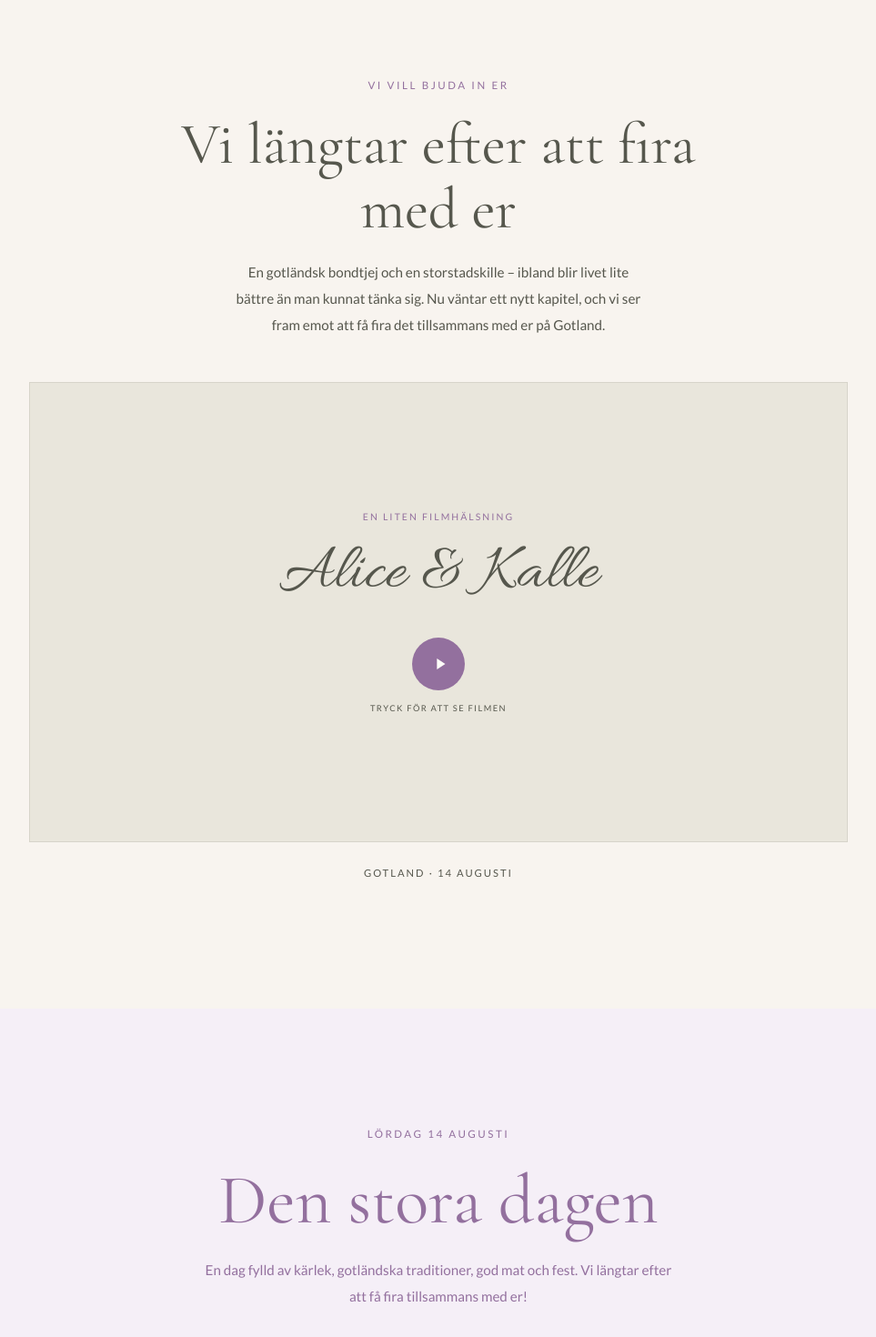
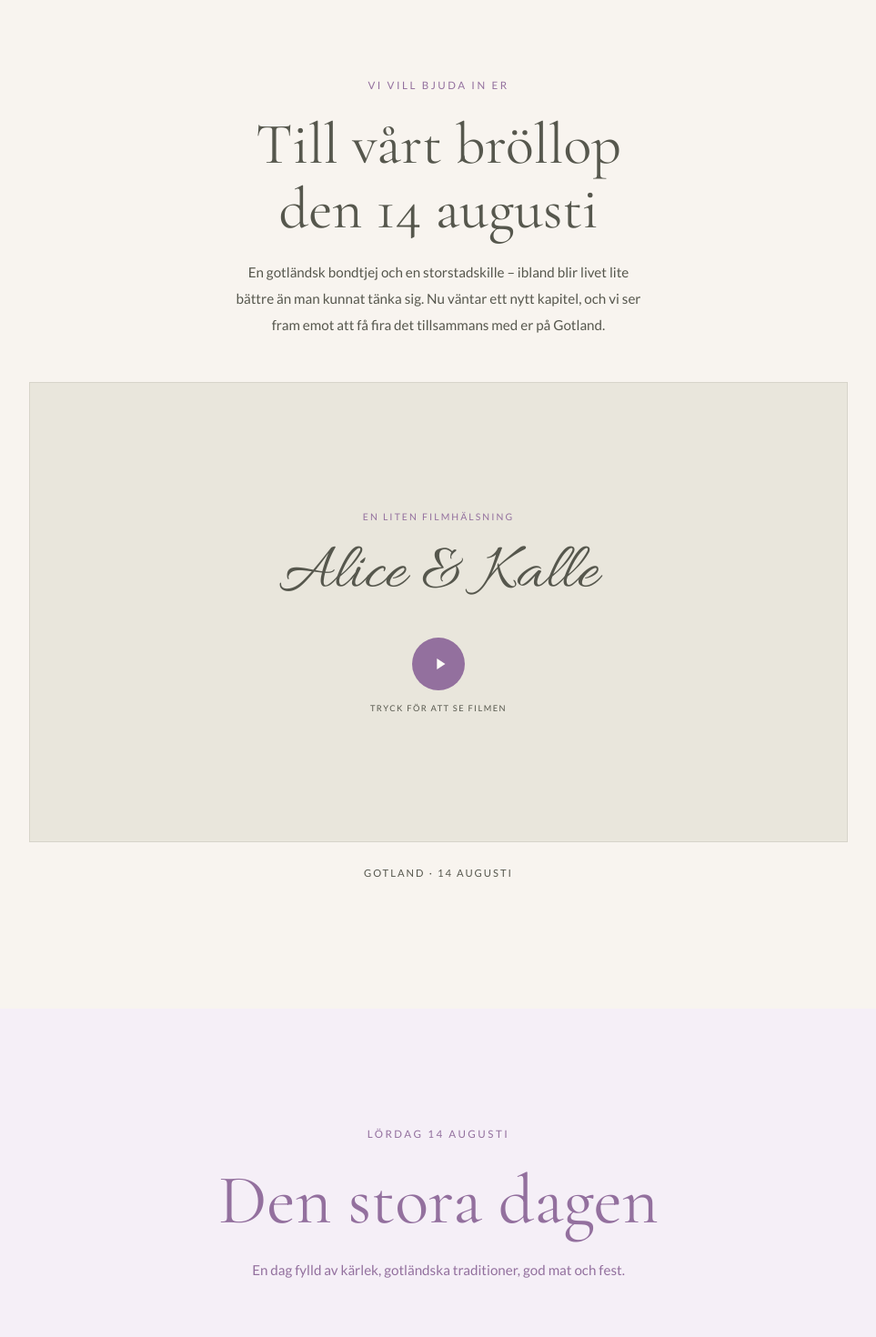
Before and after one commit to julia-nilsson-dev/wedding-website, a Vue app: page / in a window 1280 px wide. Shown: the part 840-2310 px from the top of the page at 91% size, without its empty margins (158-1121 px from the left). Built offline with nearby package versions, Linux system fonts and the light colour scheme.

Commit message:
text update

```diff
--- a/src/components/HeroSection.vue
+++ b/src/components/HeroSection.vue
@@ -55,7 +55,6 @@
     object-position: center;
   }
 
-  /* Begränsa sektionens höjd när bilden når maxhöjden */
   @supports (height: 98svh) {
     .hero-image-container {
       height: auto;
--- a/src/components/PracticalInfo.vue
+++ b/src/components/PracticalInfo.vue
@@ -63,7 +63,7 @@
 
       <p class="section-intro">
         Här har vi samlat sådant som kan vara bra att veta inför vårt bröllop på
-        Gotland. Vi ser fram emot att få fira tillsammans med er!
+        Gotland.
       </p>
 
       <div class="info-list">
--- a/src/components/RsvpSection.vue
+++ b/src/components/RsvpSection.vue
@@ -68,7 +68,6 @@
         <p class="rsvp-deadline">Svara senast 14 februari</p>
 
         <p class="rsvp-intro">
-          Vi längtar efter att få fira vår stora dag tillsammans med dig!
           Vänligen OSA genom att fylla i formuläret nedan. Om du är inbjuden som
           + 1 ber vi dig också att registrera dig separat så att vi kan planera
           dagen på bästa sätt.
--- a/src/components/SaveTheDate.vue
+++ b/src/components/SaveTheDate.vue
@@ -22,7 +22,10 @@
     <div class="save-the-date-header">
       <p class="section-eyebrow">VI VILL BJUDA IN ER</p>
 
-      <h2>Vi längtar efter att fira med er</h2>
+      <h2>
+        Till vårt bröllop <br />
+        den 14 augusti
+      </h2>
 
       <p class="section-intro">
         En gotländsk bondtjej och en storstadskille – ibland blir livet lite
--- a/src/components/WeekendSchedule.vue
+++ b/src/components/WeekendSchedule.vue
@@ -58,8 +58,7 @@
         <h2>Den stora dagen</h2>
 
         <p class="section-intro">
-          En dag fylld av kärlek, gotländska traditioner, god mat och fest. Vi
-          längtar efter att få fira tillsammans med er!
+          En dag fylld av kärlek, gotländska traditioner, god mat och fest.
         </p>
       </header>
 
```
